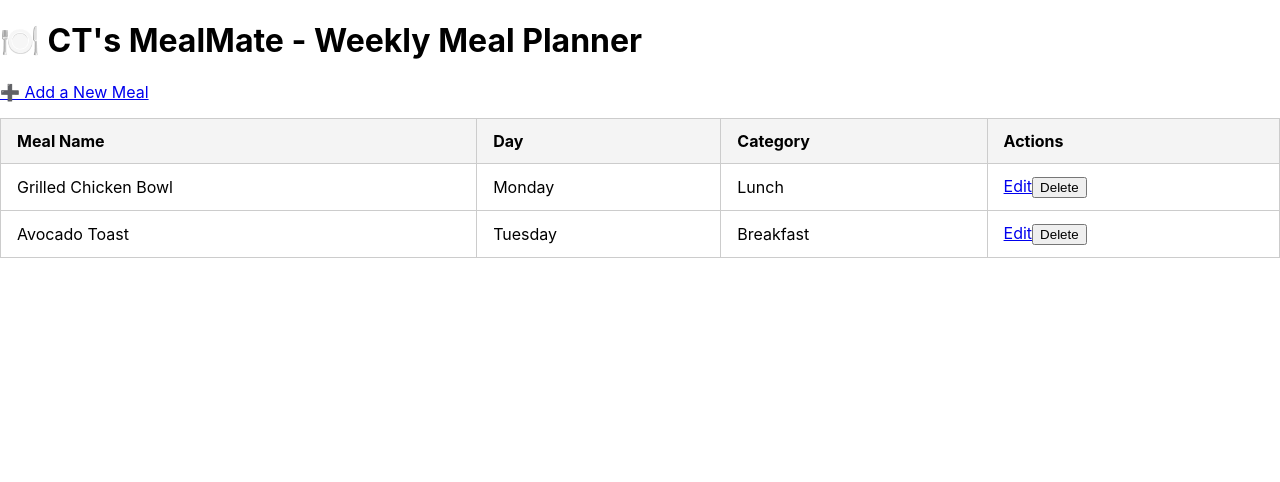
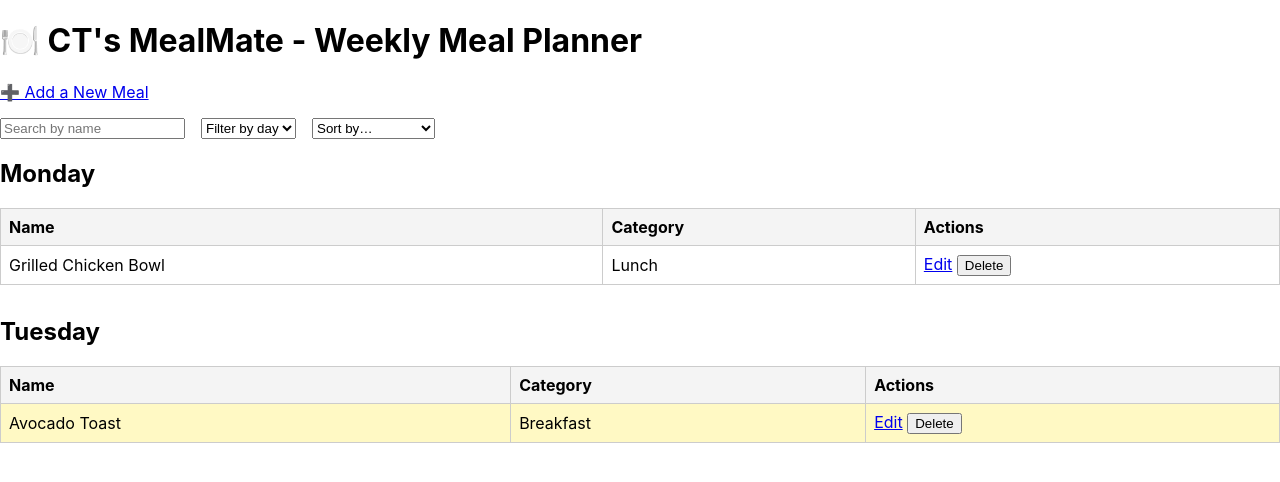
Before and after one commit to chelcietjoeng-atri/React_Training, a React (Create React App) app in the folder ct_mealmate/: page / in a window 1280 px wide. Shown: the top 482 px of the page. Built offline with nearby package versions, Linux system fonts and the light colour scheme.

Commit message:
feat(training): React Demo
Implement filtering, sorting, grouping, and today's highlight for meals [ICTRAINING-2062]

```diff
--- a/ct_mealmate/src/pages/AddMealPage.js
+++ b/ct_mealmate/src/pages/AddMealPage.js
@@ -38,10 +38,10 @@ function AddMealPage() {
         {/* Meal Type */}
         <div style={{ marginTop: "1rem" }}>
           <label>Meal Type</label><br />
-          <label><input type="radio" value="Breakfast" {...register("type", { required: true })} /> Breakfast</label><br />
-          <label><input type="radio" value="Lunch" {...register("type", { required: true })} /> Lunch</label><br />
-          <label><input type="radio" value="Dinner" {...register("type", { required: true })} /> Dinner</label>
-          {errors.type && <p style={{ color: "red" }}>Meal type is required</p>}
+          <label><input type="radio" value="Breakfast" {...register("category", { required: true })} /> Breakfast</label><br />
+          <label><input type="radio" value="Lunch" {...register("category", { required: true })} /> Lunch</label><br />
+          <label><input type="radio" value="Dinner" {...register("category", { required: true })} /> Dinner</label>
+          {errors.category && <p style={{ color: "red" }}>Meal type is required</p>}
         </div>
 
         {/* Day of Week */}
--- a/ct_mealmate/src/pages/HomePage.js
+++ b/ct_mealmate/src/pages/HomePage.js
@@ -1,61 +1,115 @@
 // HomePage.js
 // Main page that lists all meals and links to add/edit forms
 
-import React from 'react';
+import React, { useState } from 'react';
 import { Link } from 'react-router-dom';
 import { useMeals } from '../context/MealsContext';
-import MealList from '../components/MealList';
 
+// Utility to group meals by day
+const groupByDay = (meals) => {
+  return meals.reduce((acc, meal) => {
+    acc[meal.day] = acc[meal.day] || [];
+    acc[meal.day].push(meal);
+    return acc;
+  }, {});
+};
+
+// Get today's weekday name
+const getToday = () => {
+  const days = [
+    'Sunday', 'Monday', 'Tuesday', 'Wednesday',
+    'Thursday', 'Friday', 'Saturday'
+  ];
+  return days[new Date().getDay()];
+};
 
 function HomePage() {
   const { meals, deleteMeal } = useMeals();
-  <MealList meals={meals} onDelete={deleteMeal} />
+  const [searchTerm, setSearchTerm] = useState('');
+  const [filterDay, setFilterDay] = useState('');
+  const [sortField, setSortField] = useState('');
+
+  const today = getToday();
+
+  // Filter, search, and sort
+  const filteredMeals = meals
+    .filter((meal) =>
+      meal.name.toLowerCase().includes(searchTerm.toLowerCase())
+    )
+    .filter((meal) => (filterDay ? meal.day === filterDay : true))
+    .sort((a, b) => {
+      if (sortField === 'day') return a.day.localeCompare(b.day);
+      if (sortField === 'category') return a.category.localeCompare(b.category);
+      return 0;
+    });
+
+  const groupedMeals = groupByDay(filteredMeals);
 
   return (
-    <div className="p-4">
-      <h1 className="text-2xl font-bold mb-4">🍽️ CT's MealMate - Weekly Meal Planner</h1>
+    <div className="container">
+      <h1>🍽️ CT's MealMate - Weekly Meal Planner</h1>
 
-      <Link to="/add-meal" className="text-green-600 hover:underline">
-        ➕ Add a New Meal
-      </Link>
+      <div style={{ marginBottom: '1rem' }}>
+        <Link to="/add-meal">➕ Add a New Meal</Link>
+      </div>
 
-      {meals.length > 0 ? (
-        <table className="min-w-full table-auto border-collapse border border-gray-300 mt-4">
-          <thead className="bg-gray-100">
+      <div style={{ display: 'flex', gap: '1rem', marginBottom: '1rem' }}>
+        <input
+          type="text"
+          placeholder="Search by name"
+          value={searchTerm}
+          onChange={(e) => setSearchTerm(e.target.value)}
+        />
+
+        <select value={filterDay} onChange={(e) => setFilterDay(e.target.value)}>
+          <option value="">Filter by day</option>
+          <option value="Monday">Monday</option>
+          <option value="Tuesday">Tuesday</option>
+          <option value="Wednesday">Wednesday</option>
+          <option value="Thursday">Thursday</option>
+          <option value="Friday">Friday</option>
+          <option value="Saturday">Saturday</option>
+          <option value="Sunday">Sunday</option>
+        </select>
+
+        <select value={sortField} onChange={(e) => setSortField(e.target.value)}>
+          <option value="">Sort by…</option>
+          <option value="day">Sort by Day</option>
+          <option value="category">Sort by Category</option>
+        </select>
+      </div>
+
+      {Object.keys(groupedMeals).map((day) => (
+        <div key={day} style={{ marginBottom: '2rem' }}>
+          <h2>{day}</h2>
+          <table style={{ width: '100%', borderCollapse: 'collapse' }}>
+            <thead>
               <tr>
-              <th className="border border-gray-300 px-4 py-2">Meal Name</th>
-              <th className="border border-gray-300 px-4 py-2">Day</th>
-              <th className="border border-gray-300 px-4 py-2">Category</th>
-              <th className="border border-gray-300 px-4 py-2">Actions</th>
+                <th style={{ border: '1px solid #ccc', padding: '0.5rem' }}>Name</th>
+                <th style={{ border: '1px solid #ccc', padding: '0.5rem' }}>Category</th>
+                <th style={{ border: '1px solid #ccc', padding: '0.5rem' }}>Actions</th>
               </tr>
             </thead>
             <tbody>
-            {meals.map((meal) => (
-              <tr key={meal.id}>
-                <td className="border px-4 py-2">{meal.name}</td>
-                <td className="border px-4 py-2">{meal.day}</td>
-                <td className="border px-4 py-2">{meal.category}</td>
-                <td className="border px-4 py-2">
-                  <Link
-                    to={`/edit-meal/${meal.id}`}
-                    className="text-blue-600 hover:underline mr-4"
+              {groupedMeals[day].map((meal) => (
+                <tr
+                  key={meal.id}
+                  style={{
+                    backgroundColor: meal.day === today ? '#fff9c4' : 'transparent'
+                  }}
                 >
-                    Edit
-                  </Link>
-                  <button
-                    onClick={() => deleteMeal(meal.id)}
-                    className="text-red-600 hover:underline"
-                  >
-                    Delete
-                  </button>
+                  <td style={{ border: '1px solid #ccc', padding: '0.5rem' }}>{meal.name}</td>
+                  <td style={{ border: '1px solid #ccc', padding: '0.5rem' }}>{meal.category}</td>
+                  <td style={{ border: '1px solid #ccc', padding: '0.5rem' }}>
+                    <Link to={`/edit-meal/${meal.id}`}>Edit</Link>{' '}
+                    <button onClick={() => deleteMeal(meal.id)}>Delete</button>
                   </td>
                 </tr>
               ))}
             </tbody>
           </table>
-      ) : (
-        <p className="mt-4 text-gray-600">No meals planned yet. Start by adding one!</p>
-      )}
+        </div>
+      ))}
     </div>
   );
 }
```
Lines whose indentation alone changed are shown as unchanged.
